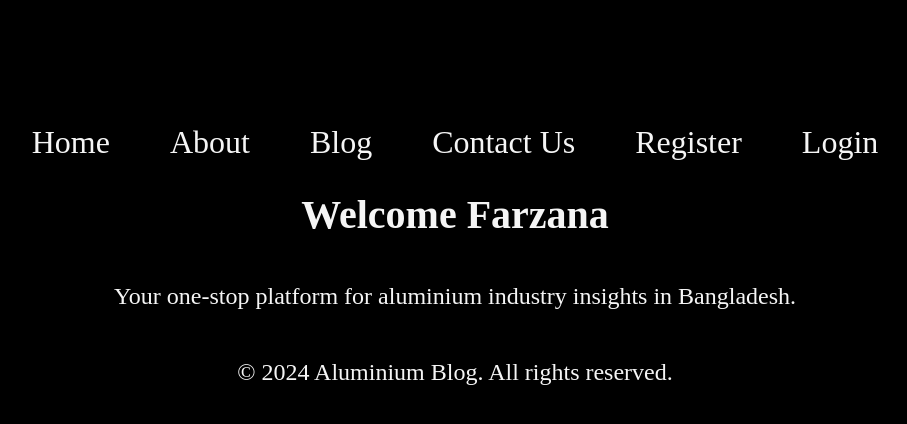
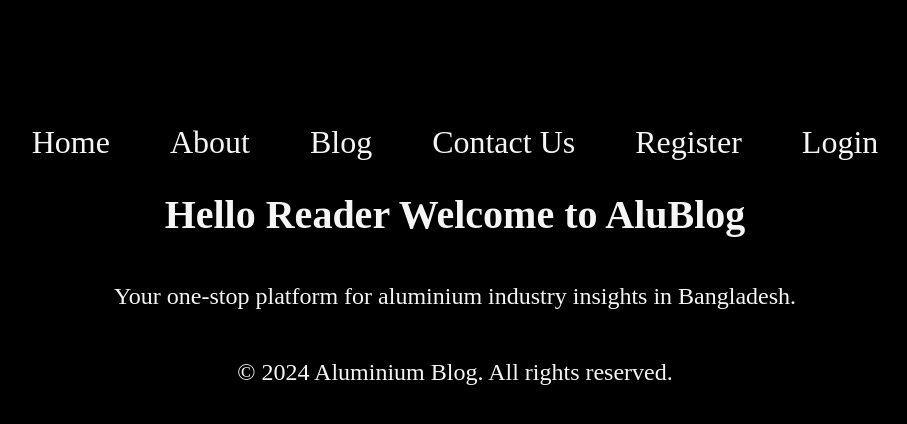
Before and after one commit to Farzana201361-Nipa/_Django_blog, a Django app: page /posts/home/ in a window 1280 px wide. Shown: the part 148-572 px from the top of the page, without its empty margins (185-1092 px from the left). Run offline with Django 4.2, Linux system fonts and the light colour scheme.

Commit message:
Template updated

```diff
--- a/blog/posts/templates/posts/home.html
+++ b/blog/posts/templates/posts/home.html
@@ -12,7 +12,7 @@
     {% endblock pagetitle %}
 
     {% block body %}
-        <h1>Welcome {{ username|capfirst }}</h1>
+        <h1> Hello {{ username|capfirst }} Welcome to AluBlog</h1>
 
 
         <p>Your one-stop platform for aluminium industry insights in Bangladesh.</p>
--- a/blog/posts/views.py
+++ b/blog/posts/views.py
@@ -25,7 +25,7 @@ posts =[
 
 def home(request):
 
-    return render(request,'posts/home.html',{'username': 'farzana'})
+    return render(request,'posts/home.html',{'username': 'Reader'})
 
 
 def blog(request):
@@ -73,7 +73,7 @@ def google(request,id):
     #Using reverse function to dynamically generate the urls
     url = reverse("post",args=[id])
     return HttpResponseRedirect(url)
-    # return HttpResponseRedirect(f'/posts/{id}/')
+
 
 def about(request):
     return render(request, 'posts/about.html')
```
Also changed, not shown: blog/db.sqlite3.
